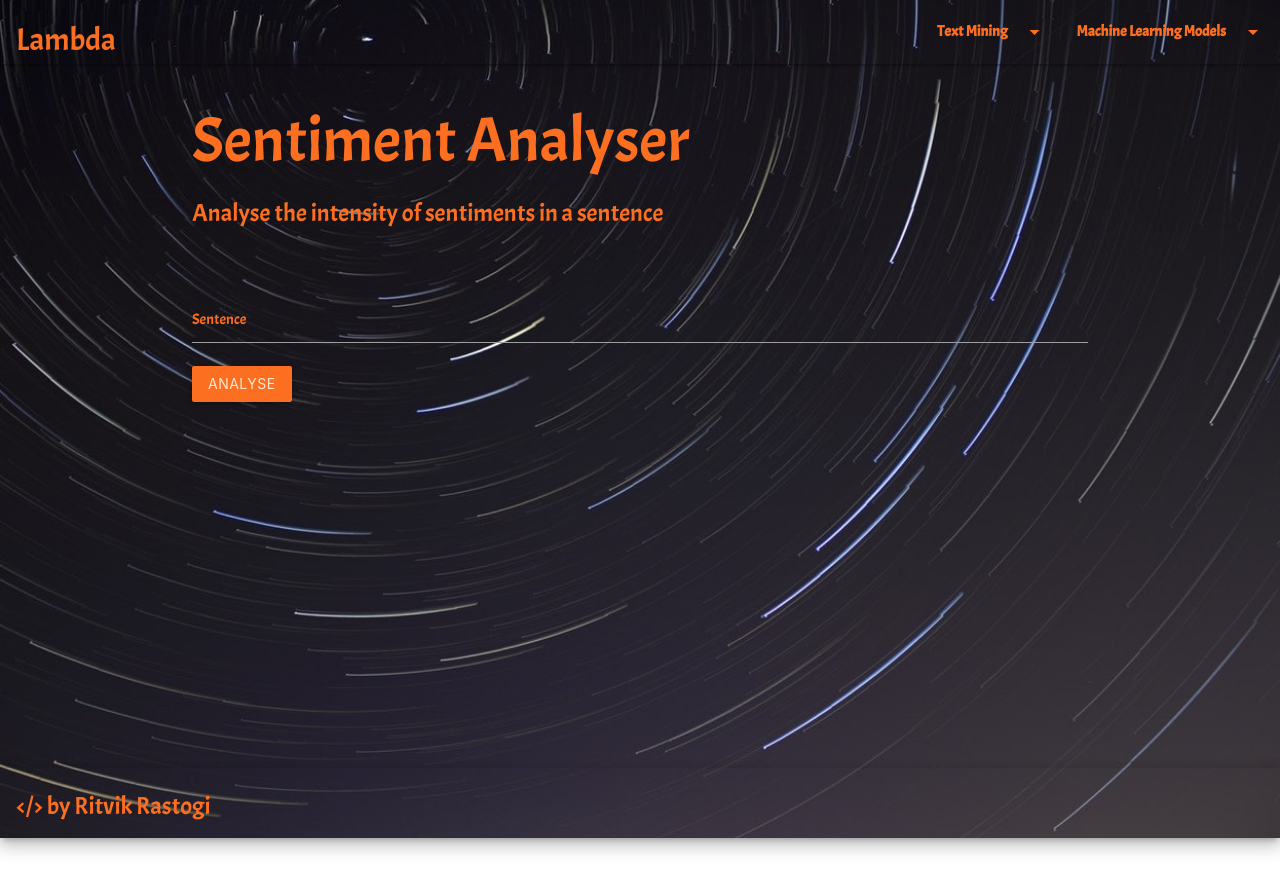
After one commit to Ritvik19/Lambda, a Flask app: page /sentiment in a window 1280 px wide. The commit adds this page. Shown: the top 892 px of the page. Run offline with Flask 2, Linux system fonts and the light colour scheme; parts of the project's set-up code (start-up, migrations or seed data) failed here and were passed over.

Commit message:
SENTIMENT

```diff
--- a/forms.py
+++ b/forms.py
@@ -12,3 +12,7 @@ class INSForm(FlaskForm):
 class CuisineForm(FlaskForm):
     ingredients = StringField('Ingredients', render_kw={"placeholder": "ingredient1, ingredient2"})
     submit = SubmitField('Identify')
+
+class SentimentForm(FlaskForm):
+    sentence = StringField('Sentence')
+    submit = SubmitField('Analyse')
--- a/server.py
+++ b/server.py
@@ -42,5 +42,13 @@ def cuisine():
         return render_template('cuisine.html', form=form, message=message)
     return render_template('cuisine.html', form=form)
 
+@app.route('/sentiment',methods=['GET', 'POST'])
+def sentiment():
+    form = forms.SentimentForm()
+    if form.sentence.data:
+        message = classifiers.senti_clf(form.sentence.data)
+        return render_template('sentiment.html', form=form, message=message)
+    return render_template('sentiment.html', form=form)
+
 if __name__ == '__main__':
     app.run(debug=True)
--- a/templates/layout.html
+++ b/templates/layout.html
@@ -18,7 +18,7 @@
         <li><a href="/cuisine">Cuisine Classifier</a></li>
         <li><a href="/inspyrobot">Inspyrobot</a></li>
         <li><a href="#!">Spam Filter</a></li>
-        <li><a href="#!">Sentiment Analyser</a></li>
+        <li><a href="/sentiment">Sentiment Analyser</a></li>
       </ul>
       <ul id="dropdown2" class="dropdown-content">
         <li><a href="#!">Text Similarity</a></li>
@@ -43,7 +43,7 @@
         <li><a href="/cuisine">Cuisine Classifier</a></li>
         <li><a href="/inspyrobot">Inspyrobot</a></li>
         <li><a href="#!">Spam Filter</a></li>
-        <li><a href="#!">Sentiment Analyser</a></li>
+        <li><a href="/sentiment">Sentiment Analyser</a></li>
         <li class="w3-padding"><h5>Text Mining</h5></li>
         <li><a href="#!">Text Similarity</a></li>
         <li><a href="#!">Text Summarization</a></li>
--- /dev/null
+++ b/templates/sentiment.html
@@ -0,0 +1,28 @@
+{% extends "layout.html" %}
+{% block content %}
+
+<form action="" method="post">
+  <h1>Sentiment Analyser</h1>
+  <h5>Analyse the intensity of sentiments in a sentence</h5>
+  <br><br>
+
+  <div class="input-field">
+    {{ form.sentence() }}
+    {{ form.sentence.label() }}
+  </div>
+  <div class="input-field">
+    {{ form.submit(class="btn") }}
+  </div>
+</form>
+<br><br>
+
+{% if message %}
+
+<div class="z-depth-3 w3-padding">
+  <h4>Results</h4>
+  {{ message }}
+</div>
+<br><br>
+{% endif %}
+
+{% endblock %}
```
Also changed, not shown: classifiers.py (+13 -0 lines).
